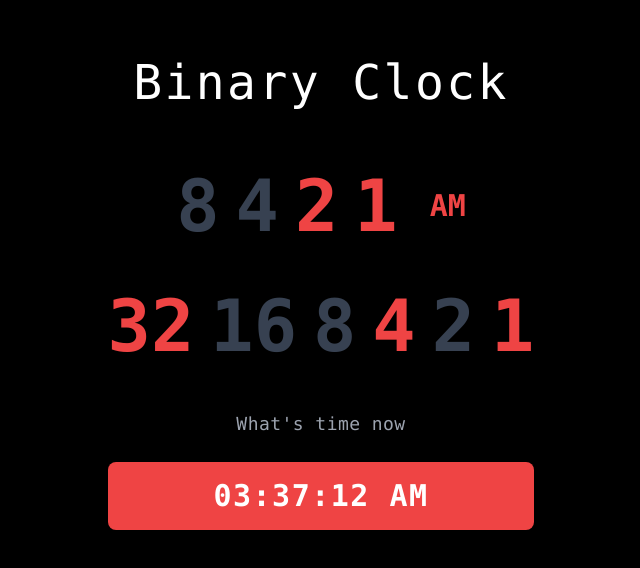
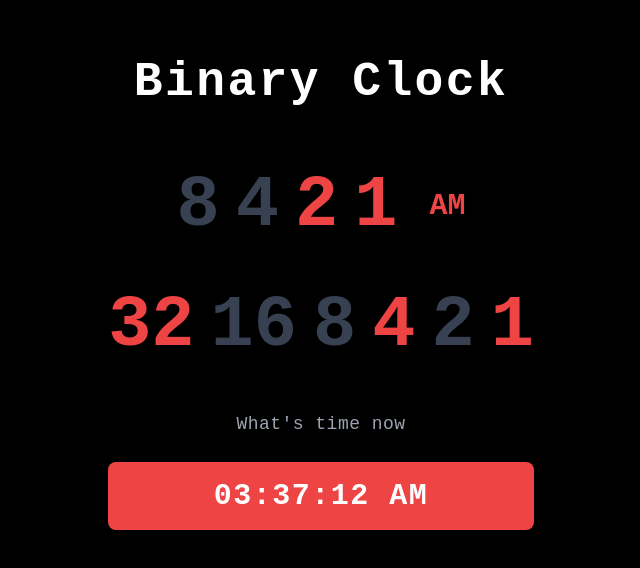
Before and after one commit to Ms-vamshi/BinaryClock, a React (Vite) app: page / in a window 1280 px wide. Shown: the part 106-674 px from the top of the page, without its empty margins (319-959 px from the left). Built offline with nearby package versions, Linux system fonts and the light colour scheme.

Commit message:
Refactor: Apply font style from picture
Update font styles in the binary clock components to match the provided picture.

```diff
--- a/src/components/BinaryClock.tsx
+++ b/src/components/BinaryClock.tsx
@@ -38,7 +38,7 @@ const BinaryClock = () => {
     <div className="min-h-screen bg-black flex flex-col items-center justify-center p-8">
       <div className="text-center">
         {/* Title */}
-        <h1 className="text-white text-4xl md:text-5xl font-mono mb-16 tracking-wider">
+        <h1 className="text-white text-4xl md:text-5xl font-bold mb-16 tracking-wider" style={{fontFamily: 'Courier New, monospace'}}>
           Binary Clock
         </h1>
 
@@ -47,7 +47,7 @@ const BinaryClock = () => {
           {/* Hours with AM/PM */}
           <div className="flex items-center justify-center gap-8">
             <BinaryDigit value={hours} />
-            <div className="text-red-500 text-3xl font-mono font-bold">
+            <div className="text-red-500 text-3xl font-bold" style={{fontFamily: 'Courier New, monospace'}}>
               {ampm}
             </div>
           </div>
@@ -59,13 +59,13 @@ const BinaryClock = () => {
         </div>
 
         {/* What's time now label */}
-        <p className="text-gray-400 text-lg font-mono mb-6 tracking-wide">
+        <p className="text-gray-400 text-lg mb-6 tracking-wide" style={{fontFamily: 'Courier New, monospace'}}>
           What's time now
         </p>
 
         {/* Digital time display */}
         <div className="bg-red-500 px-8 py-4 rounded-lg">
-          <span className="text-white text-3xl font-mono font-bold tracking-wider">
+          <span className="text-white text-3xl font-bold tracking-wider" style={{fontFamily: 'Courier New, monospace'}}>
             {digitalTime}
           </span>
         </div>
--- a/src/components/BinaryDigit.tsx
+++ b/src/components/BinaryDigit.tsx
@@ -19,13 +19,14 @@ const BinaryDigit = ({ value, isMinute = false }: BinaryDigitProps) => {
           <div
             key={index}
             className={`
-              text-6xl md:text-7xl font-mono font-bold
+              text-6xl md:text-7xl font-bold
               transition-all duration-300
               ${isActive
                 ? 'text-red-500'
                 : 'text-gray-700'
               }
             `}
+            style={{fontFamily: 'Courier New, monospace'}}
           >
             {bitValue}
           </div>
```
